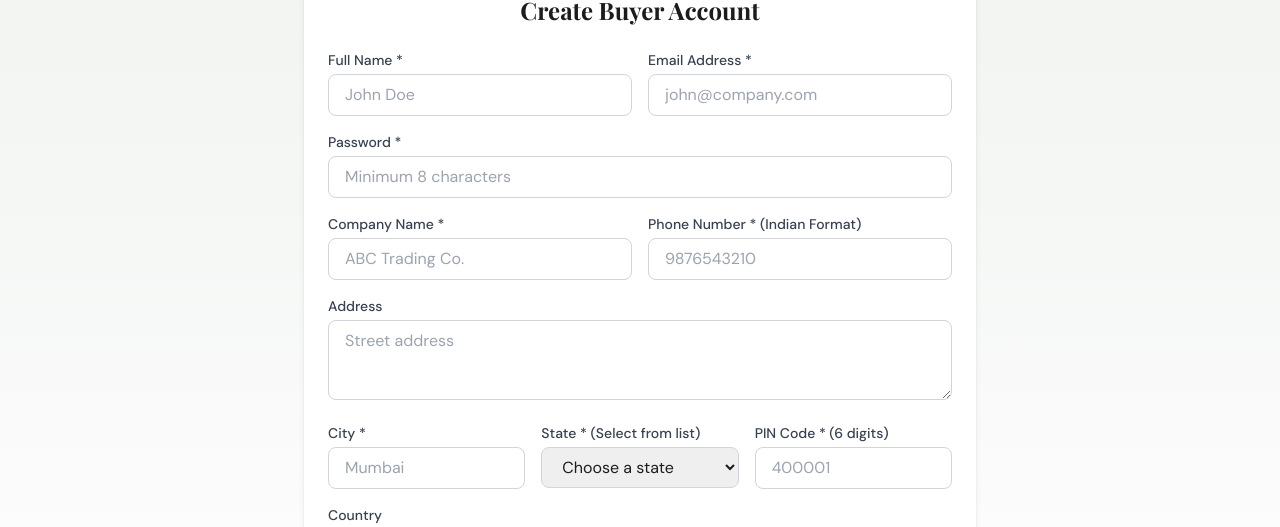
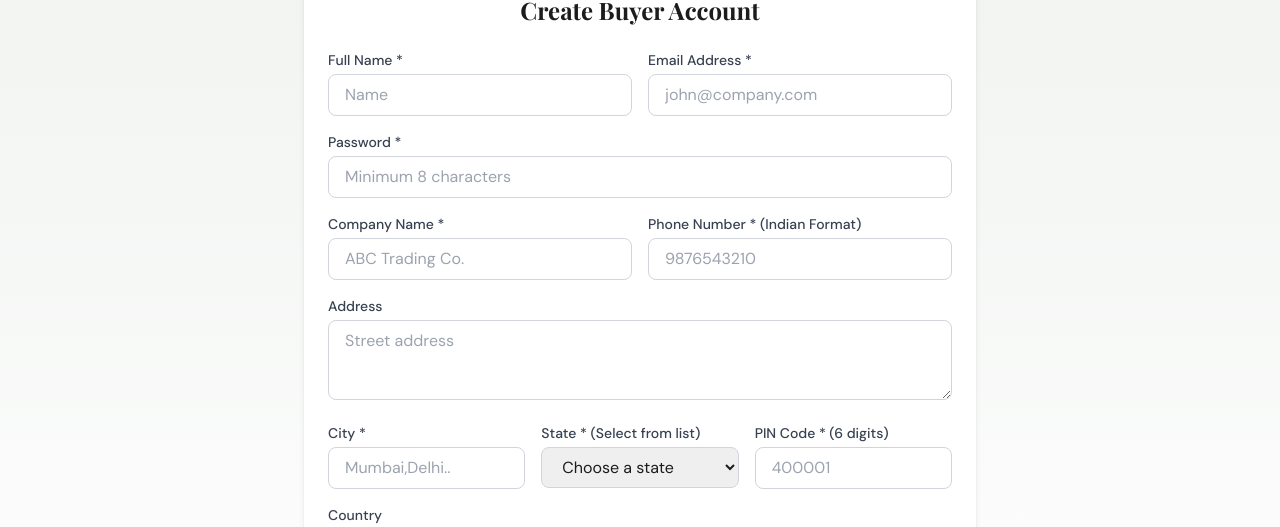
Before and after one commit to SkRoshanali/aems-frontend, a React (Vite) app: page /register in a window 1280 px wide. Shown: the part 166-693 px from the top of the page. Built offline with nearby package versions, Linux system fonts and the light colour scheme; the HTML template or start-up script is replaced by a standard one.

Commit message:
indian origin

```diff
--- a/src/pages/Register.jsx
+++ b/src/pages/Register.jsx
@@ -152,7 +152,7 @@ function Register() {
                   value={formData.fullName}
                   onChange={handleChange}
                   className={`input ${errors.fullName ? 'border-red-500' : ''}`}
-                  placeholder="John Doe"
+                  placeholder="Name"
                 />
                 {errors.fullName && <p className="text-red-500 text-xs mt-1">{errors.fullName}</p>}
               </div>
@@ -246,7 +246,7 @@ function Register() {
                   value={formData.city}
                   onChange={handleChange}
                   className={`input ${errors.city ? 'border-red-500' : ''}`}
-                  placeholder="Mumbai"
+                  placeholder="Mumbai,Delhi.."
                 />
                 {errors.city && <p className="text-red-500 text-xs mt-1">{errors.city}</p>}
               </div>
```
